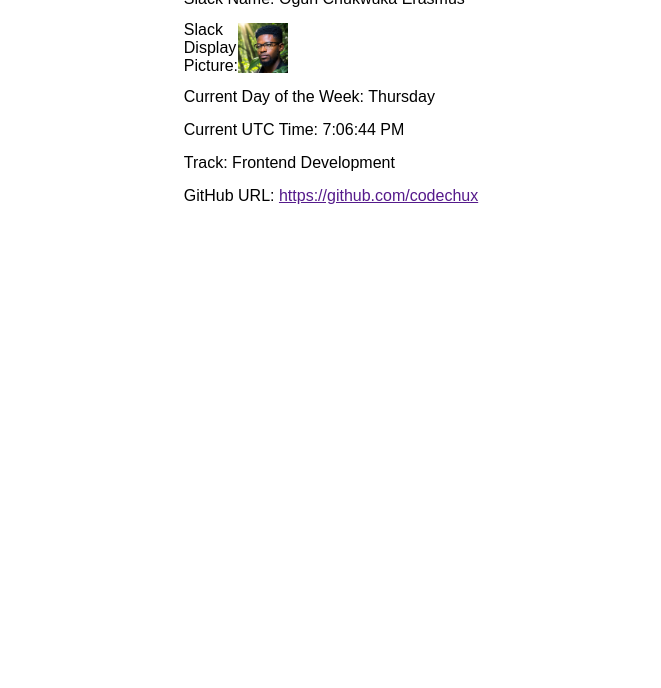
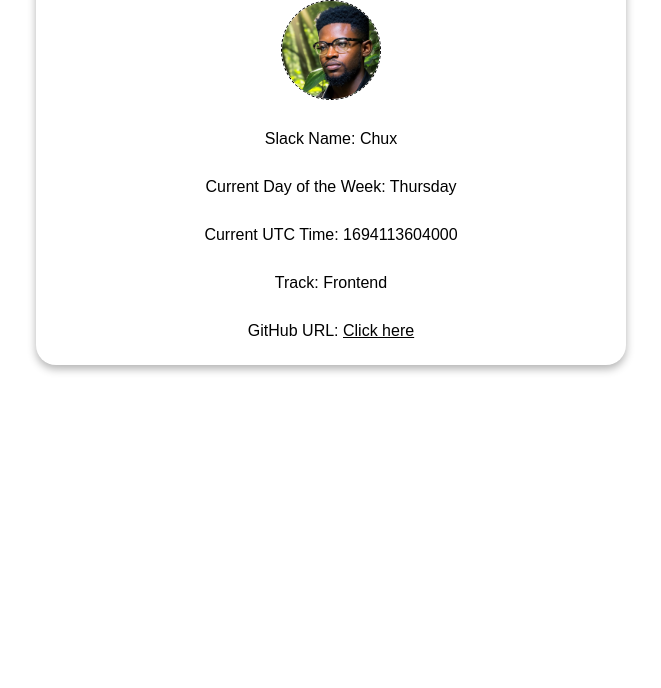
Before and after one commit to codechux/stage1, a plain HTML site: page index.html in a window 1280 px wide. Shown: the part 112-800 px from the top of the page, without its empty margins (309-970 px from the left). Drawn offline with Linux system fonts and the light colour scheme.

Commit message:
adding minimal design and UTC milliseconds

```diff
--- a/index.html
+++ b/index.html
@@ -9,12 +9,11 @@
   <body>
     <div class="container">
       <h1 data-testid="title">Dashboard</h1>
+      <div class="data img" data-testid="slackDisplayImage">
+        <img id="picture" src="" alt="Oguh Chukwuka Erasmus" />
+      </div>
       <div class="data" data-testid="slackUserName">
         Slack Name: <span id="name"></span>
-      </div>
-      <div class="data img" data-testid="slackDisplayImage">
-        Slack Display Picture:
-        <img id="picture" src="" alt="Oguh Chukwuka Erasmus" />
       </div>
       <div class="data" data-testid="currentDayOfTheWeek">
         Current Day of the Week: <span id="dayOfWeek"></span>
--- a/index.js
+++ b/index.js
@@ -1,18 +1,19 @@
 document.addEventListener("DOMContentLoaded", function () {
   const personalData = {
-    name: "Oguh Chukwuka Erasmus",
-    pictureUrl: "/images/IMG_4930.JPG",
-    track: "Frontend Development",
+    slackDisplayName: "Chux",
+    slackDisplayPicture: "/images/IMG_4930.JPG",
+    track: "Frontend",
     githubUrl: "https://github.com/codechux",
+    githubTextContent: "Click here",
   };
 
-  document.getElementById("name").textContent = personalData.name;
-  document.getElementById("picture").src = personalData.pictureUrl;
+  document.getElementById("name").textContent = personalData.slackDisplayName;
+  document.getElementById("picture").src = personalData.slackDisplayPicture;
   document.getElementById("githubUrl").href = personalData.githubUrl;
-  document.getElementById("githubUrl").textContent = personalData.githubUrl;
+  document.getElementById("githubUrl").textContent =
+    personalData.githubTextContent;
   document.getElementById("track").textContent = personalData.track;
   document.getElementById("dayOfWeek").textContent =
     new Date().toLocaleDateString("en-US", { weekday: "long" });
-  document.getElementById("currentTime").textContent =
-    new Date().toLocaleTimeString();
+  document.getElementById("currentTime").textContent = new Date().getTime();
 });
--- a/style.css
+++ b/style.css
@@ -11,7 +11,16 @@ body {
 
 .container {
   margin: 0 auto;
-  width: fit-content;
+  padding: 10px;
+  width: 50%;
+  box-shadow: 0 4px 8px 0 rgba(0, 0, 0, 0.3);
+  display: flex;
+  flex-direction: column;
+  justify-content: center;
+  align-items: center;
+  border-radius: 20px;
+  /* background-color: #000;
+  color: #fff; */
 }
 
 .data {
@@ -21,13 +30,19 @@ body {
 .img {
   display: flex;
   align-items: center;
-  /* justify-content: center; */
-  height: 50px;
+  justify-content: center;
+  height: 100px;
   width: 100px;
-  /* overflow: hidden; */
+  border: 1px dashed #000;
+  overflow: hidden;
+  border-radius: 50%;
 }
 
 img {
   height: 100%;
   width: 100%;
 }
+
+a {
+  color: #000;
+}
```
